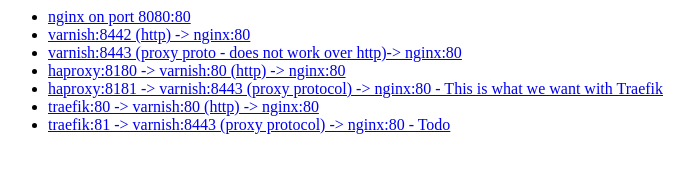
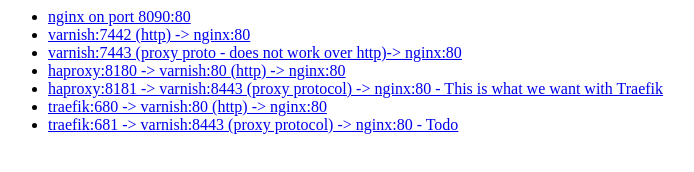
Before and after one commit to runelangseid/traefik-varnish-example, a plain HTML site: page nginx/index.html in a window 1280 px wide. Shown: the whole page, without its empty margins (0-694 px from the left). Drawn offline with Linux system fonts and the light colour scheme.

Commit message:
Updated doc and ports

```diff
--- a/nginx/index.html
+++ b/nginx/index.html
@@ -1,9 +1,9 @@
 <ul>
-  <li><a href="//localhost:8080">nginx on port 8080:80</a></li>
-  <li><a href="//localhost:8442">varnish:8442 (http) -> nginx:80</a></li>
-  <li><a href="//localhost:8443">varnish:8443 (proxy proto - does not work over http)-> nginx:80</a></li>
+  <li><a href="//localhost:8090">nginx on port 8090:80</a></li>
+  <li><a href="//localhost:7442">varnish:7442 (http) -> nginx:80</a></li>
+  <li><a href="//localhost:7443">varnish:7443 (proxy proto - does not work over http)-> nginx:80</a></li>
   <li><a href="//localhost:8180">haproxy:8180 -> varnish:80 (http) -> nginx:80</a></li>
   <li><a href="//localhost:8181">haproxy:8181 -> varnish:8443 (proxy protocol) -> nginx:80 - This is what we want with Traefik</a></li>
-  <li><a href="//localhost:80">traefik:80 -> varnish:80 (http) -> nginx:80</a></li>
-  <li><a href="//localhost:81">traefik:81 -> varnish:8443 (proxy protocol) -> nginx:80 - Todo</a></li>
+  <li><a href="//localhost:680">traefik:680 -> varnish:80 (http) -> nginx:80</a></li>
+  <li><a href="//localhost:681">traefik:681 -> varnish:8443 (proxy protocol) -> nginx:80 - Todo</a></li>
 </ul>
```
Also changed, not shown: 2 other files.
